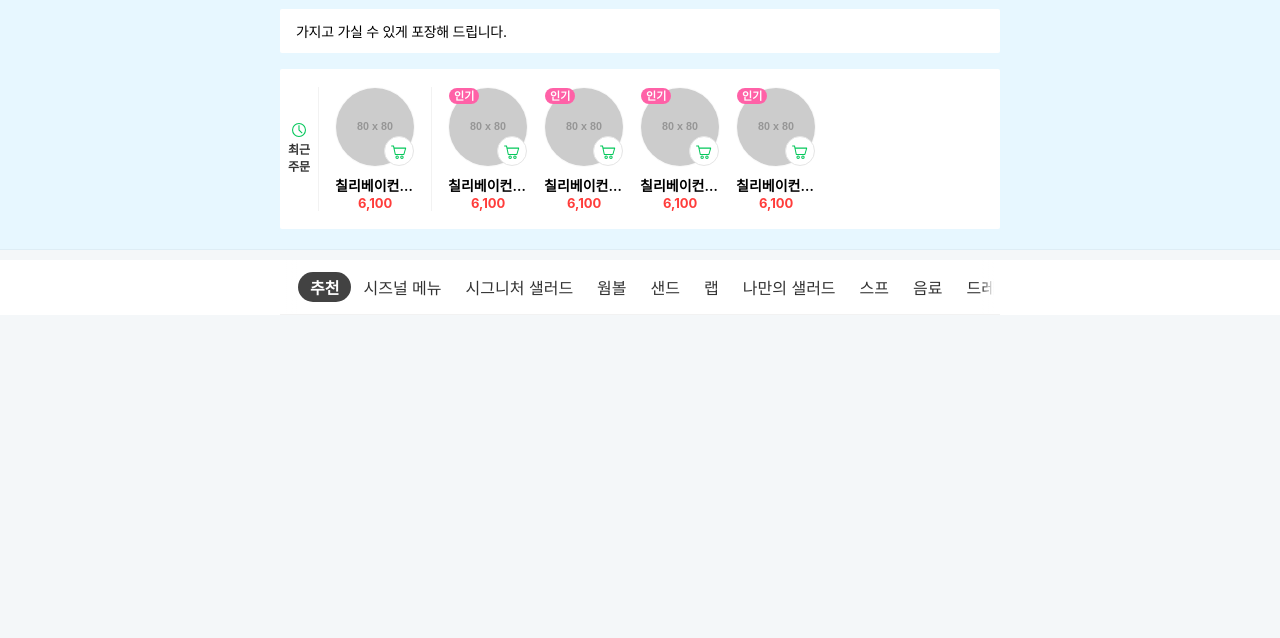
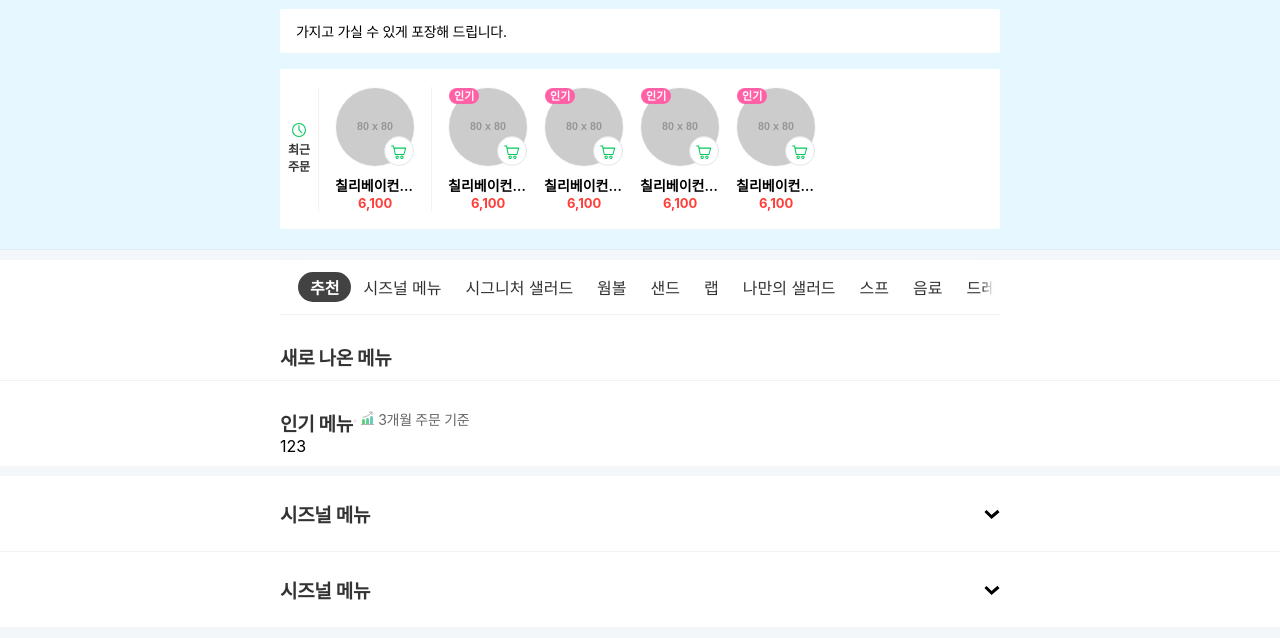
Before and after one commit to yeo99/naver-ordering-page, a website: page docs/index.html in a window 1280 px wide. Shown: the part 204-842 px from the top of the page. Drawn offline with Linux system fonts and the light colour scheme; placeholder pictures from the web are drawn by us.

Commit message:
README 추가, 메뉴 리스트 영역

```diff
--- /dev/null
+++ b/assets/scss/components/_menu_list_area.scss
@@ -0,0 +1,76 @@
+.menu-list-area {
+    background-color: #fff;
+    padding: 28px $m-padding 10px;
+
+    // 인기 메뉴, 새로 나온 메뉴가 아닐 경우 위에 여백이 있다.
+    &:not(.new):not(.popular) {
+        margin-top: 10px;
+    }
+
+    &.new {
+        border-bottom: 1px solid $booking-color-border144;
+    }
+
+    // 토글 버튼이 닫힌 경우에는 is-closed class 추가
+    &.is-closed {
+        padding: 24px $m-padding;
+
+        // 토글 두개가 연달아 닫혀 있을 경우 margin-top:10px; 가 없어짐. 두개가 연달아서 올 때
+        & + .is-closed {
+            margin-top: 0;
+            border-top: 1px solid $booking-color-border144;
+        }
+
+        // 토글 버튼이 닫힌 경우에는 아이콘이 아래를 향해야 한다.
+        // 새 아이콘을 추가하지 말고, 아래로 뒤집어주자
+        .ico-arrow {
+            transform: rotate(180deg);
+        }
+
+        // 메뉴 리스트가 닫힌 상태인데 내용물이 보이면 안되니까
+        .menu-list {
+            display: none;
+        }
+    }
+
+    .menu-category {
+        display: flex;
+        justify-content: space-between;
+        align-items: center;
+    }
+
+    .title-area {
+        display: flex;
+        text-align: center;
+    }
+
+    .title {
+        font-size: 19px;
+        font-weight: 700;
+        color: $booking-color-text100;
+        letter-spacing: -0.3px;
+    }
+
+    .btn-toggle {
+        display: flex;
+        margin: -16px;
+        padding: 16px;
+    }
+
+    .period {
+        font-size: 14px;
+        letter-spacing: -0.3px;
+        color: $booking-color-text4;
+        &::before {
+            // 단순 도형은 그리는게 더 빠르다
+            content: '';
+            display: inline-block;
+            margin-top: 0 10px;
+            width: 4px;
+            height: 4px;
+            border-radius: 100%;
+            background-color: #ededed;
+            vertical-align: middle;
+        }
+    }
+}
--- a/assets/scss/styles.scss
+++ b/assets/scss/styles.scss
@@ -15,6 +15,7 @@
 @import "./components/order_info_area";
 @import "./components/recent_order_area";
 @import "./components/menu_category_area";
+@import "./components/menu_list_area";
 // @import "./components/header_area";
 // @import "./components/order_type";
 
--- a/docs/index.html
+++ b/docs/index.html
@@ -186,8 +186,66 @@
                 </ul>
             </div>
         </div>
+        <!-- // 메뉴 카테고리 영역 -->
+        <!-- 메뉴 리스트 영역 -->
+        <div class="menu-list-area new">
+            <!-- 메뉴 리스트도 720px의 공통 영역이 있다. -->
+            <div class="common-inner">
+                <div class="menu-category">
+                    <p class="title">새로 나온 메뉴</p>
+                </div>
+            </div>
+        </div>
+        <div class="menu-list-area popular">
+            <div class="common-inner">
+                <div class="menu-category">
+                    <div class="title-area">
+                        <p class="title">인기 메뉴</p>
+                        <div class="period">
+                            <img src="../assets/images/ico-period.svg" alt="">
+                            3개월 주문 기준
+                        </div>
+                    </div>
+                </div>
+                <ul class="menu-list">
+                    <li class="menu-item">
+                        123
+                    </li>
+                </ul>
+            </div>
+        </div>
+        <div class="menu-list-area is-closed">
+            <div class="common-inner">
+                <div class="menu-category">
+                    <p class="title">시즈널 메뉴</p>
+                    <!-- 토글 버튼 -->
+                    <button class="btn-toggle"><img src="../assets/images/ico-arrow.svg" alt=""
+                            class="ico-arrow"></button>
+                </div>
+                <ul class="menu-list">
+                    <li class="menu-item">
+                        123
+                    </li>
+                </ul>
+            </div>
+        </div>
+        <div class="menu-list-area is-closed">
+            <div class="common-inner">
+                <div class="menu-category">
+                    <p class="title">시즈널 메뉴</p>
+                    <!-- 토글 버튼 -->
+                    <button class="btn-toggle"><img src="../assets/images/ico-arrow.svg" alt=""
+                            class="ico-arrow"></button>
+                    <ul class="menu-list">
+                        <li class="menu-item">
+                            123
+                        </li>
+                    </ul>
+                </div>
+            </div>
+        </div>
+        <!-- //  메뉴 리스트 영역-->
     </div>
-    <!-- // 메뉴 카테고리 영역 -->
     </div>
 
     <div class="dimmed-layer hidden"></div>
```
Also changed, not shown: README.md, assets/css/styles.css, 1 other file.
